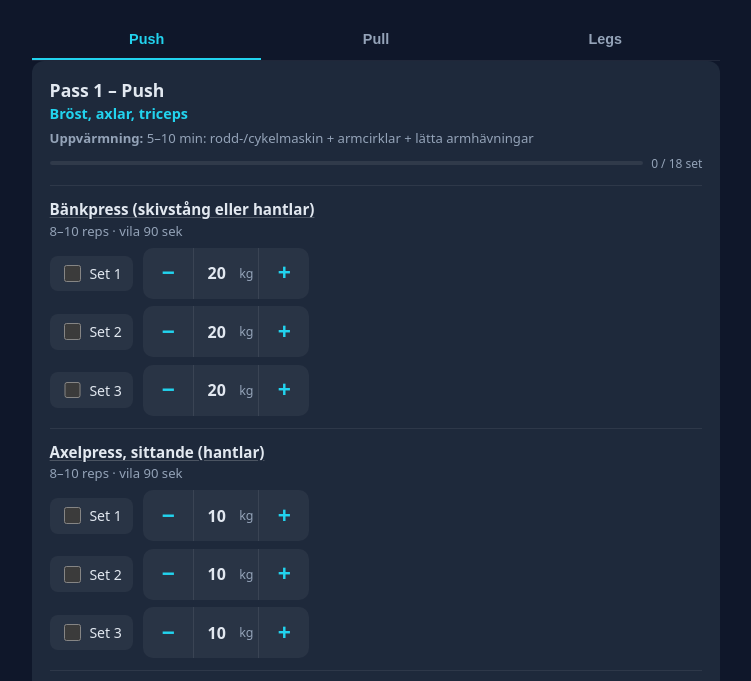
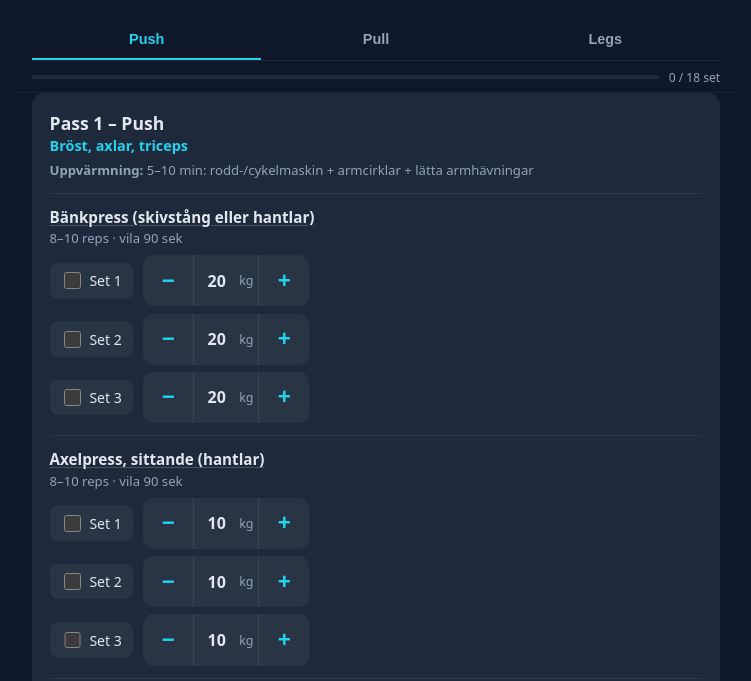
Before and after one commit to markusangesjo/styrka, a plain HTML site: page index.html in a window 1280 px wide. Shown: the part 58-739 px from the top of the page, without its empty margins (264-1015 px from the left). Drawn offline with Linux system fonts and the light colour scheme.

Commit message:
fix: sticky progress bar pinned below tab bar (#9)
Co-authored-by: Markus <markus@coding-agent.local>

```diff
--- a/app.js
+++ b/app.js
@@ -426,14 +426,19 @@ function renderProgram(dayId) {
     <h2>${day.name}</h2>
     <p class="subtitle">${day.subtitle}</p>
     <p class="warmup"><strong>Uppvärmning:</strong> ${day.warmup}</p>
-    <div class="progress-wrap">
-      <div class="progress-bar-bg">
-        <div class="progress-bar-fill" data-progress-fill="${day.id}" style="width:${pct}%"></div>
-      </div>
-      <span class="progress-text" data-progress-text="${day.id}">${done} / ${total} set</span>
-    </div>
   `;
   section.appendChild(header);
+
+  // Sticky progress bar — rendered outside the card, pinned below tab bar
+  const stickyProgress = document.createElement("div");
+  stickyProgress.className = "sticky-progress";
+  stickyProgress.innerHTML = `
+    <div class="progress-bar-bg">
+      <div class="progress-bar-fill" data-progress-fill="${day.id}" style="width:${pct}%"></div>
+    </div>
+    <span class="progress-text" data-progress-text="${day.id}">${done} / ${total} set</span>
+  `;
+  root.appendChild(stickyProgress);
 
   const table = document.createElement("div");
   table.className = "exercise-list";
--- a/service-worker.js
+++ b/service-worker.js
@@ -1,5 +1,5 @@
 // Enkel service worker för offline-stöd (cache-first för appens egna filer)
-const CACHE_NAME = "styrka-cache-v6";
+const CACHE_NAME = "styrka-cache-v7";
 const ASSETS = [
   "./",
   "./index.html",
--- a/styles.css
+++ b/styles.css
@@ -400,8 +400,22 @@ main {
 }
 
 /* ── Progress bar ── */
+.sticky-progress {
+  position: sticky;
+  top: 2.6rem;
+  z-index: 9;
+  background: var(--bg);
+  display: flex;
+  align-items: center;
+  gap: 0.6rem;
+  padding: 0.5rem 0 0.4rem;
+  margin: 0 -1rem;
+  padding-left: 1rem;
+  padding-right: 1rem;
+  border-bottom: 1px solid rgba(255,255,255,0.05);
+}
+
 .progress-wrap {
-  margin-top: 0.5rem;
   display: flex;
   align-items: center;
   gap: 0.5rem;
```
